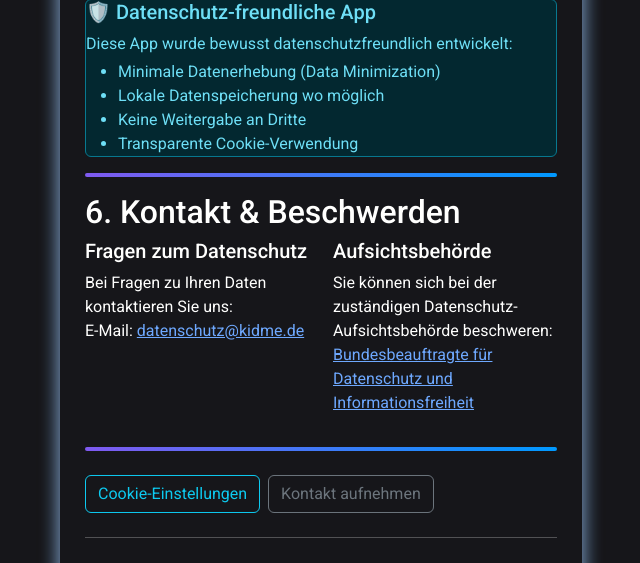
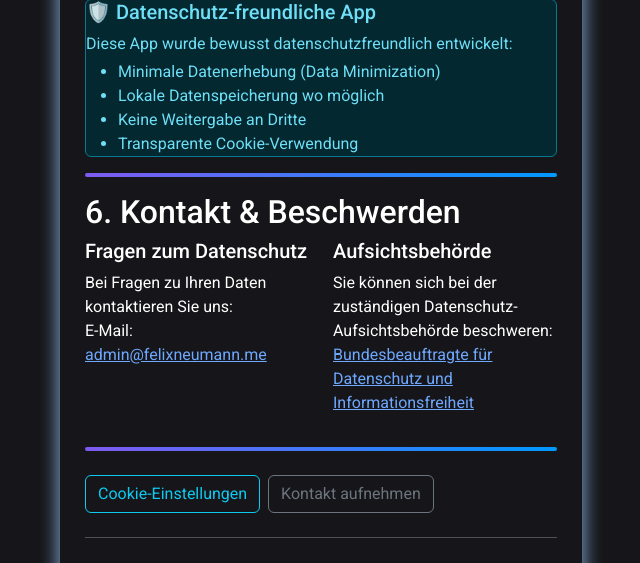
Before and after one commit to fncoding/kid-me, a Django app: page /privacy/ in a window 1280 px wide. Shown: the part 1543-2106 px from the top of the page, without its empty margins (319-959 px from the left). Run offline with Django 5.2, Linux system fonts and the light colour scheme; style sheets or scripts are compiled from the project's sources; some libraries are stand-ins or nearby versions.

Commit message:
bsp links replaced with real

```diff
--- a/src/templates/privacy_policy.html
+++ b/src/templates/privacy_policy.html
@@ -150,7 +150,7 @@
                 <h5>Fragen zum Datenschutz</h5>
                 <p>
                   Bei Fragen zu Ihren Daten kontaktieren Sie uns:<br />
-                  E-Mail: <a href="mailto:datenschutz@kidme.de">datenschutz@kidme.de</a>
+                  E-Mail: <a href="mailto:admin@felixneumann.me">admin@felixneumann.me</a>
                 </p>
               </div>
               <div class="col-md-6">
```
